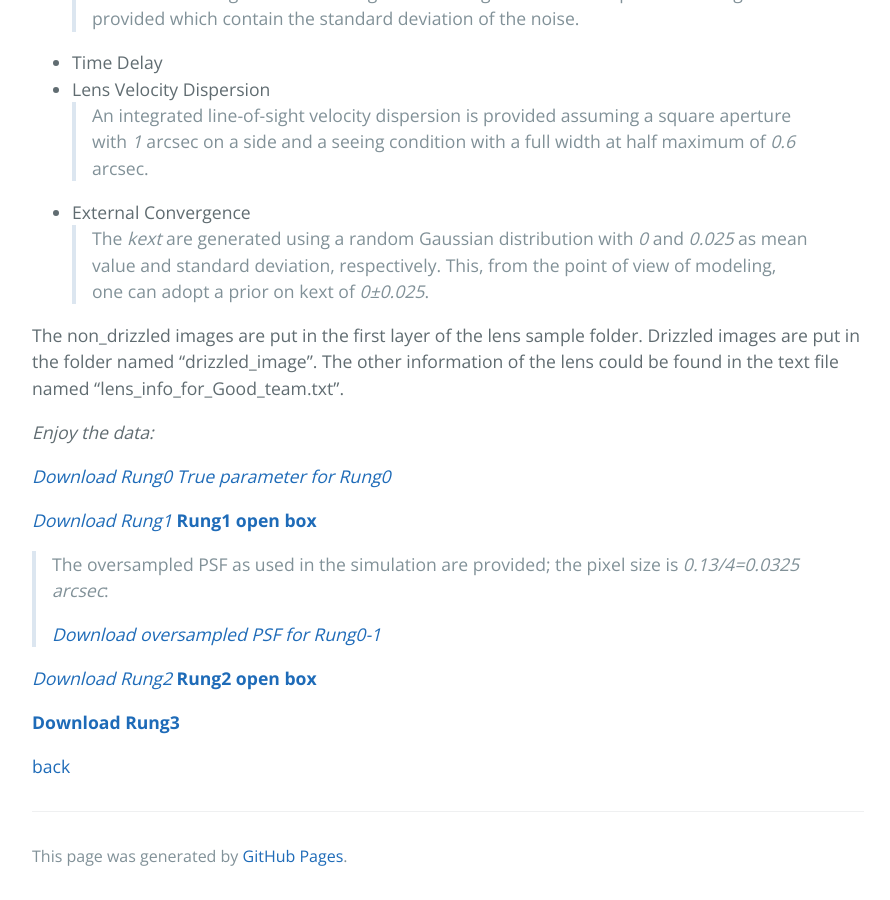
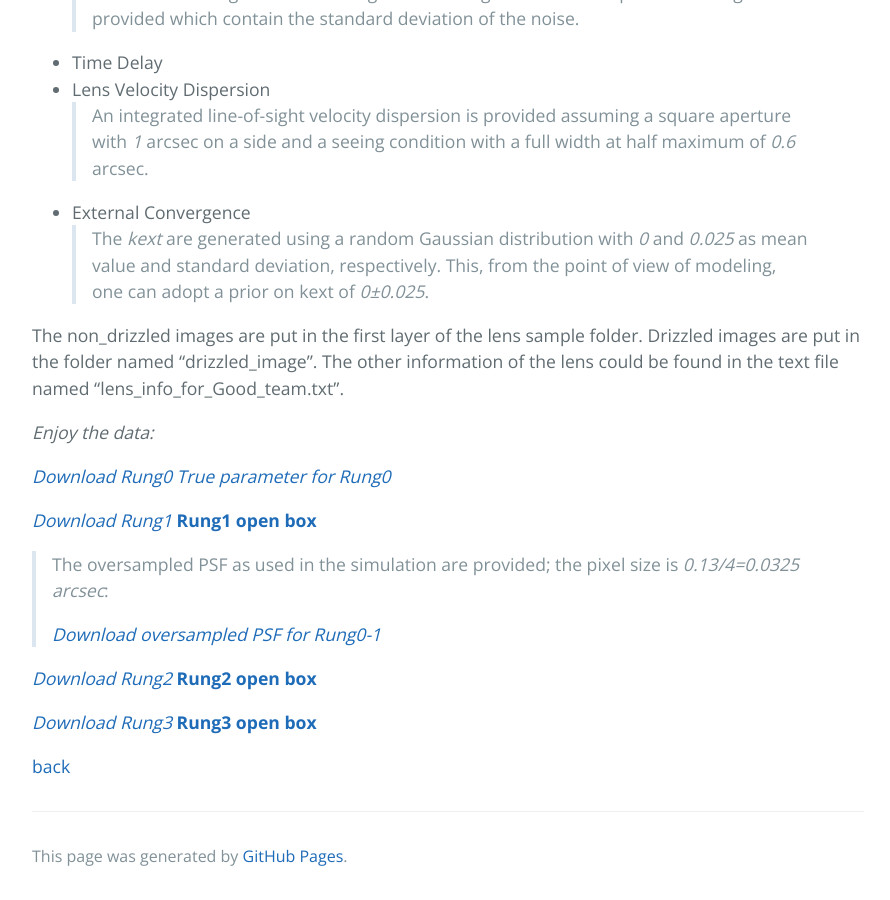
Before and after one commit to TDLMC/TDLMC.github.io, a Jekyll site: the page built from download.md, in a window 1280 px wide and 900 px high, scrolled down 692 px. Shown: the whole window, without its empty margins (192-1082 px from the left). Built offline with Jekyll 4.4.1, drawn with Linux system fonts in a browser that asks for light colours; our own code applies the rules of GitHub Pages for plain Markdown files.

Commit message:
Update download.md

```diff
--- a/download.md
+++ b/download.md
@@ -27,6 +27,6 @@ _Enjoy the data:_
 
 [*Download Rung2*](data/rung2.tar.gz)    [**Rung2 open box**](data/rung2_open_box.zip)
 
-[**Download Rung3**](data/rung3.tar.gz)
+[*Download Rung3*](data/rung3.tar.gz)    [**Rung3 open box**](data/rung3_open_box.zip)
 
 [back](./)
```
